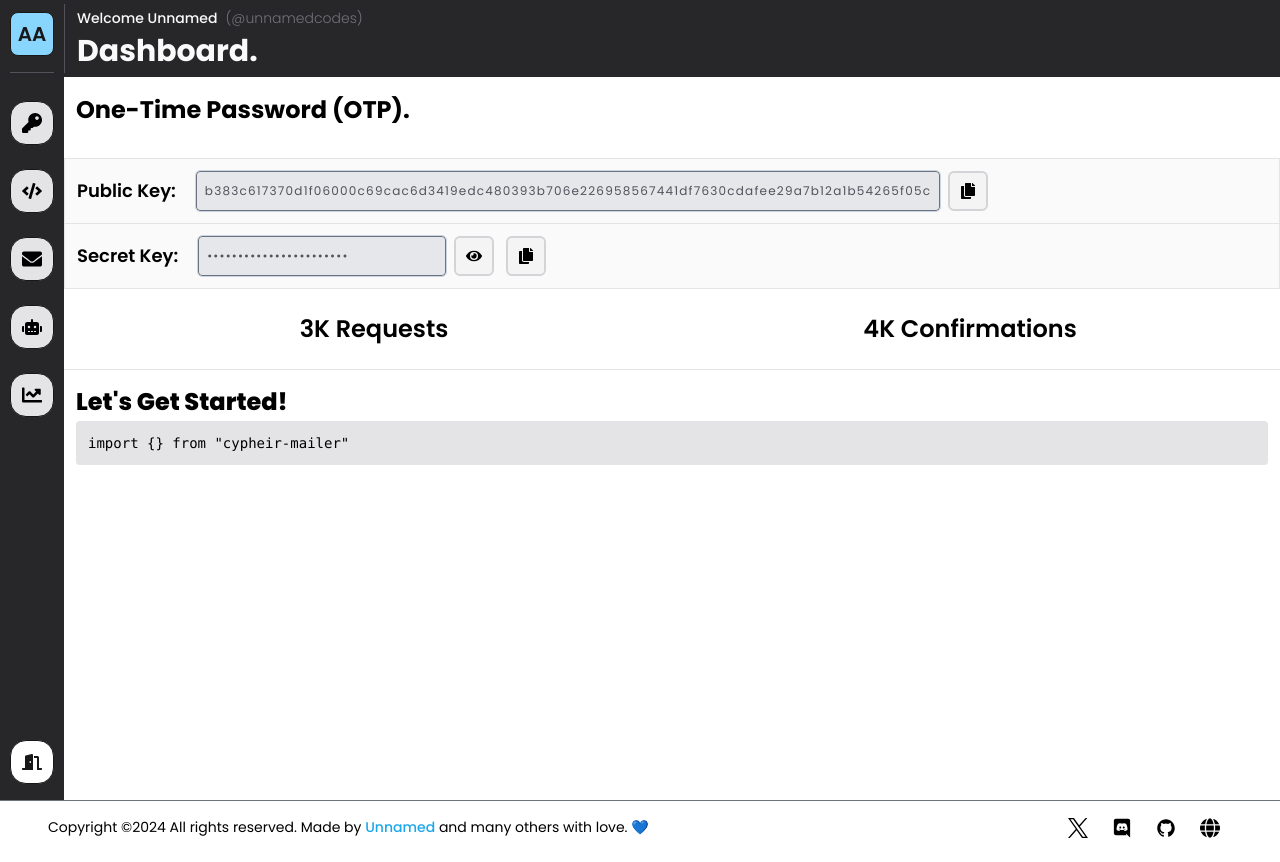
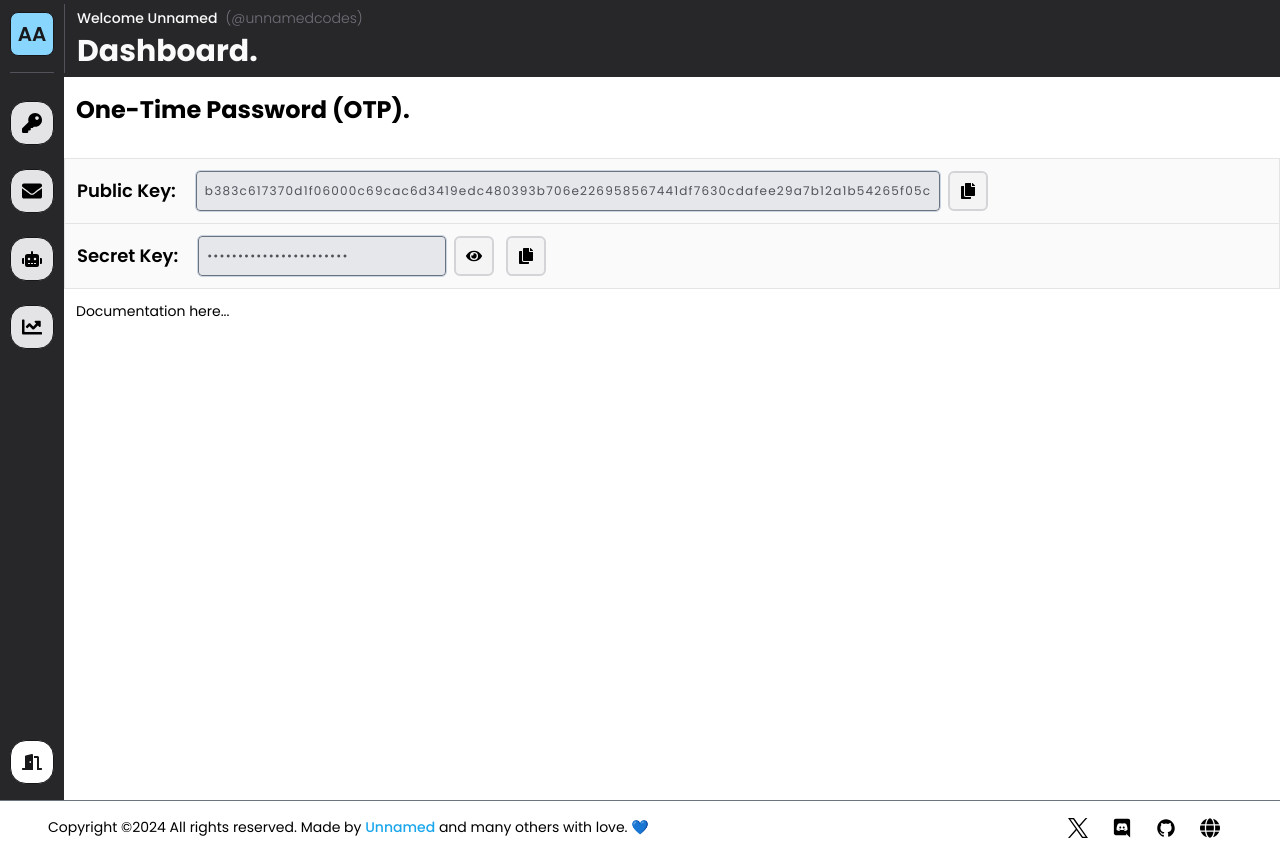
Before and after one commit to unnamed-lab/cypheir-mail-web, a Next.js app: page /dashboard/passcode in a window 1280 px wide. Built offline with nearby package versions, Linux system fonts and the light colour scheme.

Commit message:
fix(dashboard navigation): fixeded redirection links

```diff
--- a/package.json
+++ b/package.json
@@ -40,7 +40,8 @@
     "sass": "^1.76.0",
     "tailwind-merge": "^2.3.0",
     "tailwindcss": "^3.4.1",
-    "typescript": "^5"
+    "typescript": "^5",
+    "vitest": "^1.6.0"
   },
   "description": "This is a [Next.js](https://nextjs.org/) project bootstrapped with [`create-next-app`](https://github.com/vercel/next.js/tree/canary/packages/create-next-app).",
   "main": "index.js",
--- a/src/app/dashboard/layout.tsx
+++ b/src/app/dashboard/layout.tsx
@@ -12,10 +12,10 @@ export default function DashboardLayout({
 
   return (
     <>
-      <main className="relative flex min-h-screen flex-1">
+      <main className="relative flex h-full min-h-screen flex-1">
         <DashboardNav />
 
-        <section className="flex w-fit flex-1 flex-col">
+        <section className="flex h-full w-fit flex-1 flex-col">
           <UserInfo name={`${data.firstname}`} user={data.username} />
           {children}
         </section>
--- /dev/null
+++ b/src/app/dashboard/mail/page.tsx
@@ -0,0 +1,10 @@
+import { Header } from '@/components/ui/dashboard';
+import React from 'react';
+
+export default function Mailing() {
+  return (
+    <section>
+      <Header>Bulk & Template Mailing.</Header>
+    </section>
+  );
+}
--- a/src/app/dashboard/passcode/page.tsx
+++ b/src/app/dashboard/passcode/page.tsx
@@ -22,15 +22,12 @@ export default function Passcode() {
         name={'otp_secret'}
         inputClass={'w-6/12 md:w-3/12'}
       />
-      <OTPStats
+      {/* <OTPStats
         className="border-b border-b-zinc-200"
         data={{ request: 3000, confirm: 4300 }}
-      />
+      /> */}
       <Documentation>
-        <h1>{`Let's Get Started`}!</h1>
-        <p>
-          <code>{`import {} from "cypheir-mailer"`}</code>
-        </p>
+        <p>Documentation here...</p>
       </Documentation>
     </section>
   );
--- a/src/components/layout/dashboard_nav.tsx
+++ b/src/components/layout/dashboard_nav.tsx
@@ -11,15 +11,18 @@ import {
 
 export default function DashboardNav() {
   const siderBarMenu = [
-    { title: 'Keys', url: '', icon: <FaKey color="black" /> },
-    { title: 'OTP', url: 'dashboard/passcode', icon: <FaCode color="black" /> },
-    { title: 'Mailing', url: '', icon: <FaEnvelope color="black" /> },
+    { title: 'OTP', url: '/dashboard/passcode', icon: <FaKey color="black" /> },
+    {
+      title: 'Mailing',
+      url: '/dashboard/mail',
+      icon: <FaEnvelope color="black" />,
+    },
     { title: 'Automated Requests', url: '', icon: <FaRobot color="black" /> },
     { title: 'Analytics', url: '', icon: <FaChartLine color="black" /> },
   ];
   return (
     <aside className="relative flex min-h-screen w-[15%] flex-col items-center gap-5 bg-zinc-800 px-2 py-3 md:w-[9%] lg:w-[5%]">
-      <UserIcon name={'Adebayo Anuoluwa'} img={''} />
+      <UserIcon url="/dashboard" name={'Adebayo Anuoluwa'} img={''} />
 
       {siderBarMenu?.map((el: any, index) => {
         return (
@@ -28,7 +31,7 @@ export default function DashboardNav() {
       })}
 
       <SideBtn
-        key={6}
+        key={siderBarMenu.length}
         url={'/logout'}
         title={'Log out'}
         icon={<FaDoorOpen />}
--- a/src/components/layout/documentation.tsx
+++ b/src/components/layout/documentation.tsx
@@ -1,7 +1,7 @@
 import React, { ReactElement, ReactNode } from 'react';
 import { IHighlightCodeProps } from '../types/interface';
 
-export default function Documentation({ children }: {children: any}) {
+export default function Documentation({ children }: { children: any }) {
   //   console.log(children);
   const keywords = ['function', 'if', 'else', ' while', 'for', 'return'];
 
--- a/src/components/ui/dashboard/passcode/otp_stats.tsx
+++ b/src/components/ui/dashboard/passcode/otp_stats.tsx
@@ -13,10 +13,10 @@ export default function OTPStats({
     <section
       className={twMerge('grid w-full px-3 py-3 md:grid-cols-2', className)}
     >
-      <div className="text-center text-xl md:text-2xl font-semibold my-3">
+      <div className="my-3 text-center text-xl font-semibold md:text-2xl">
         {roundNumApprox(request)} Request{request > 1 ? 's' : ''}
       </div>
-      <div className="text-center text-xl md:text-2xl font-semibold my-3">
+      <div className="my-3 text-center text-xl font-semibold md:text-2xl">
         {roundNumApprox(confirm)} Confirmation{confirm > 1 ? 's' : ''}
       </div>
     </section>
--- a/src/components/ui/dashboard/sideBtn.tsx
+++ b/src/components/ui/dashboard/sideBtn.tsx
@@ -14,18 +14,18 @@ export default function SideBtn({
   return (
     <>
       <div className={twMerge('relative h-12 w-12', containerClass)}>
+        <Link href={url}>
         <div
           className={twMerge(
             ' shadow-xs basis hover:bg--zinc-600 peer relative mx-auto flex h-9 w-9 cursor-pointer items-center justify-center overflow-hidden rounded-2xl border border-zinc-900 bg-zinc-200 object-cover shadow-zinc-500 transition-all duration-700 ease-in-out hover:rounded-3xl hover:bg-zinc-400 active:bg-secondary md:h-11 md:w-11',
             className
           )}
         >
-          <Link href={url}>
             <span className="mx-auto flex h-full w-full items-center justify-center text-center text-xl font-medium text-zinc-900">
               {icon}
             </span>
+        </div>
           </Link>
-        </div>
         <ToolTip info={title} className="peer-hover:opacity-80" />
       </div>
     </>
--- a/src/components/ui/dashboard/userIcon.tsx
+++ b/src/components/ui/dashboard/userIcon.tsx
@@ -4,14 +4,14 @@ import Link from 'next/link';
 import ToolTip from '../tooltip';
 import { IUserIcon } from '@/components/types/interface';
 
-export default function UserIcon({ name, img, url = 'dashboard' }: IUserIcon) {
+export default function UserIcon({ name, img, url = '/' }: IUserIcon) {
   const nameArr = name.split(' ');
   const initials = nameArr[0][0].toUpperCase() + nameArr[1][0].toUpperCase();
 
   return (
     <div className="relative flex flex-col">
-      <div className=" shadow-xs basis peer relative mx-auto mb-2 flex h-9 w-9 cursor-pointer items-center justify-center overflow-hidden rounded-lg border border-zinc-900 bg-secondary object-cover shadow-zinc-500 transition-all duration-700 ease-in-out hover:rounded-xl hover:bg-primary md:h-11 md:w-11">
-        <Link href={url}>
+      <Link href={url}>
+        <div className=" shadow-xs basis bg-secondary hover:bg-primary peer relative mx-auto mb-2 flex h-9 w-9 cursor-pointer items-center justify-center overflow-hidden rounded-lg border border-zinc-900 object-cover shadow-zinc-500 transition-all duration-700 ease-in-out hover:rounded-xl md:h-11 md:w-11">
           {img ? (
             <Image
               className="h-full w-auto"
@@ -26,8 +26,8 @@ export default function UserIcon({ name, img, url = 'dashboard' }: IUserIcon) {
               {initials}
             </span>
           )}
-        </Link>
-      </div>
+        </div>
+      </Link>
       <ToolTip info={name} className="peer-hover:opacity-80" />
       <div className="mb-2 mt-2 h-[1px] w-full bg-zinc-600"></div>
     </div>
--- a/src/styles/css/global.css
+++ b/src/styles/css/global.css
@@ -1,4 +1,4 @@
-@import url("https://fonts.googleapis.com/css2?family=Poppins:ital,wght@0,100;0,200;0,300;0,400;0,500;0,600;0,700;0,800;0,900;1,200;1,300;1,400;1,500;1,600;1,700;1,900&display=swap");
+@import url('https://fonts.googleapis.com/css2?family=Poppins:ital,wght@0,100;0,200;0,300;0,400;0,500;0,600;0,700;0,800;0,900;1,200;1,300;1,400;1,500;1,600;1,700;1,900&display=swap');
 @tailwind base;
 @tailwind components;
 @tailwind utilities;
@@ -10,7 +10,7 @@
     @apply mx-1 flex h-10 w-10 grow-0 cursor-pointer items-center justify-center rounded-md border-2 border-zinc-300 bg-zinc-100 p-2 transition-all duration-500 ease-in-out hover:bg-zinc-200;
   }
   .documentation-container {
-    @apply h-auto max-h-[40dvh] w-full overflow-y-scroll p-3 text-sm;
+    @apply h-full w-full overflow-y-scroll p-3 text-sm;
   }
   .documentation-container h1 {
     @apply text-2xl font-extrabold;
@@ -31,10 +31,10 @@
     @apply text-xs font-semibold;
   }
   .documentation-container code {
-    @apply flex flex-wrap w-full text-sm rounded bg-zinc-200 p-3 font-mono;
+    @apply flex w-full flex-wrap rounded bg-zinc-200 p-3 font-mono text-sm;
   }
   .documentation-container img {
-    @apply w-full h-auto border-b border-b-4 border-b-secondary;
+    @apply h-auto w-full border-b border-b-4 border-b-secondary;
   }
 }
 :root {
@@ -48,7 +48,7 @@
   }
 }
 :root * {
-  font-family: "Poppins", "Century Gothic", sans-serif;
+  font-family: 'Poppins', 'Century Gothic', sans-serif;
 }
 :root h1 {
   margin-block-start: var(--heading-space);
@@ -87,7 +87,10 @@
   color: #000;
   background-color: #f8f9fa;
   text-align: center;
-  transition: color 400ms ease, background-color 400ms ease, border-radius 300ms ease;
+  transition:
+    color 400ms ease,
+    background-color 400ms ease,
+    border-radius 300ms ease;
 }
 .btn:hover {
   background-color: #dee2e6;
@@ -104,7 +107,8 @@
   background-color: #1ca7ec;
   color: #fff;
 }
-.btn.primary:hover, .btn.primary:focus {
+.btn.primary:hover,
+.btn.primary:focus {
   outline: 1px solid #1ca7ec;
   background-color: var(--transparent-bg) !important;
   color: #1ca7ec;
@@ -118,7 +122,8 @@
   background-color: #212121;
   color: white;
 }
-.btn.dark:hover, .btn.dark:focus {
+.btn.dark:hover,
+.btn.dark:focus {
   outline: 1px solid #0e0f0f;
   background-color: white;
   color: #0e0f0f;
@@ -189,7 +194,8 @@
 .error .error_container .error_item a {
   color: #1ca7ec;
 }
-.error .error_container .error_item a:hover, .error .error_container .error_item a:focus {
+.error .error_container .error_item a:hover,
+.error .error_container .error_item a:focus {
   color: #88d6fd;
 }
 
--- a/src/styles/scss/components/_tailwind.scss
+++ b/src/styles/scss/components/_tailwind.scss
@@ -12,7 +12,7 @@
   }
 
   .documentation-container {
-    @apply h-auto max-h-[40dvh] w-full overflow-y-scroll p-3 text-sm;
+    @apply h-full w-full overflow-y-scroll p-3 text-sm;
 
     h1 {
       @apply text-2xl font-extrabold;
@@ -39,11 +39,11 @@
     }
 
     code {
-      @apply flex flex-wrap w-full text-sm rounded bg-zinc-200 p-3 font-mono;
+      @apply flex w-full flex-wrap rounded bg-zinc-200 p-3 font-mono text-sm;
     }
 
     img {
-      @apply w-full h-auto border-b border-b-4 border-b-secondary;
+      @apply h-auto w-full border-b border-b-4 border-b-secondary;
     }
   }
 }
```
Also changed, not shown: 1 other file (tests, documents, lock files or other folders).
